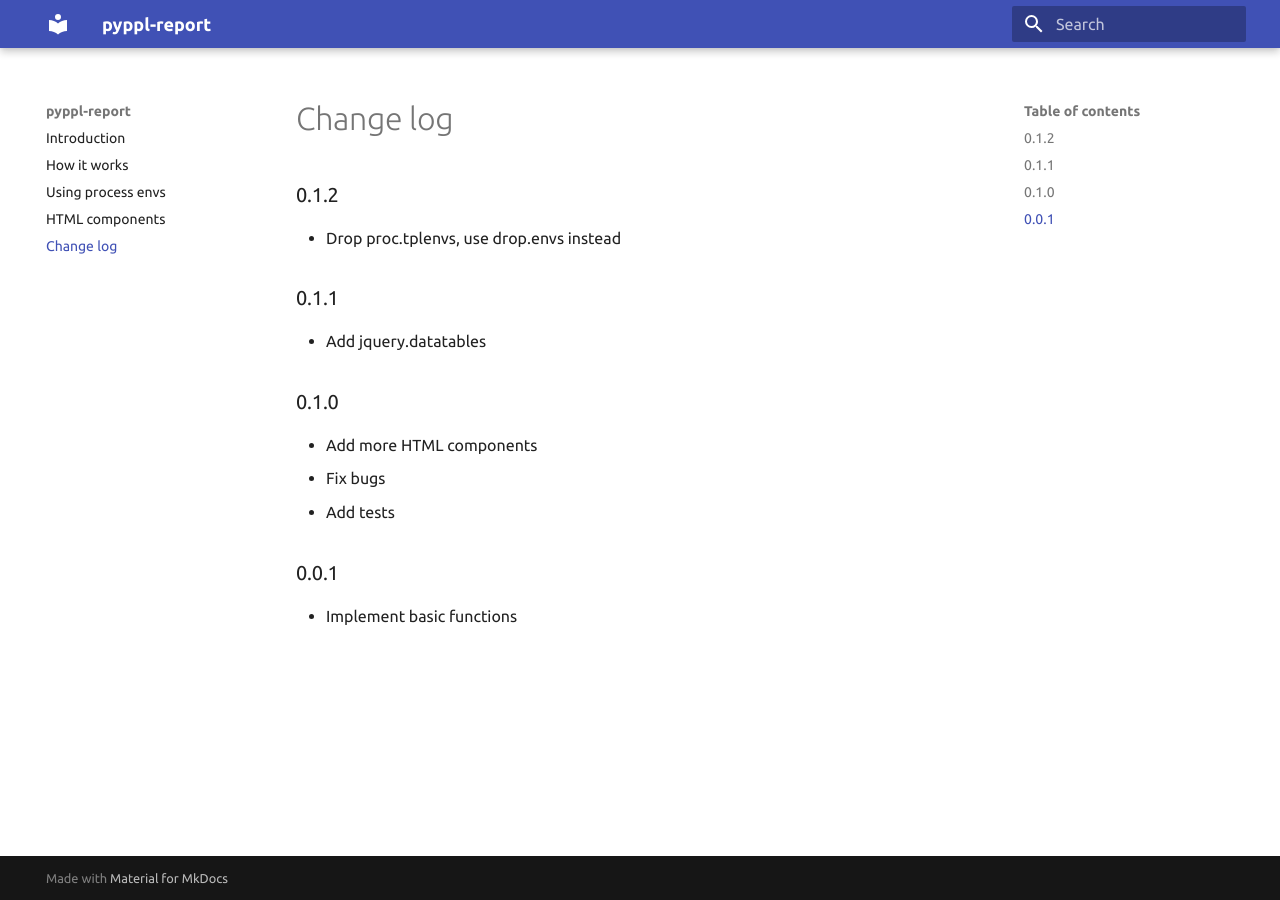
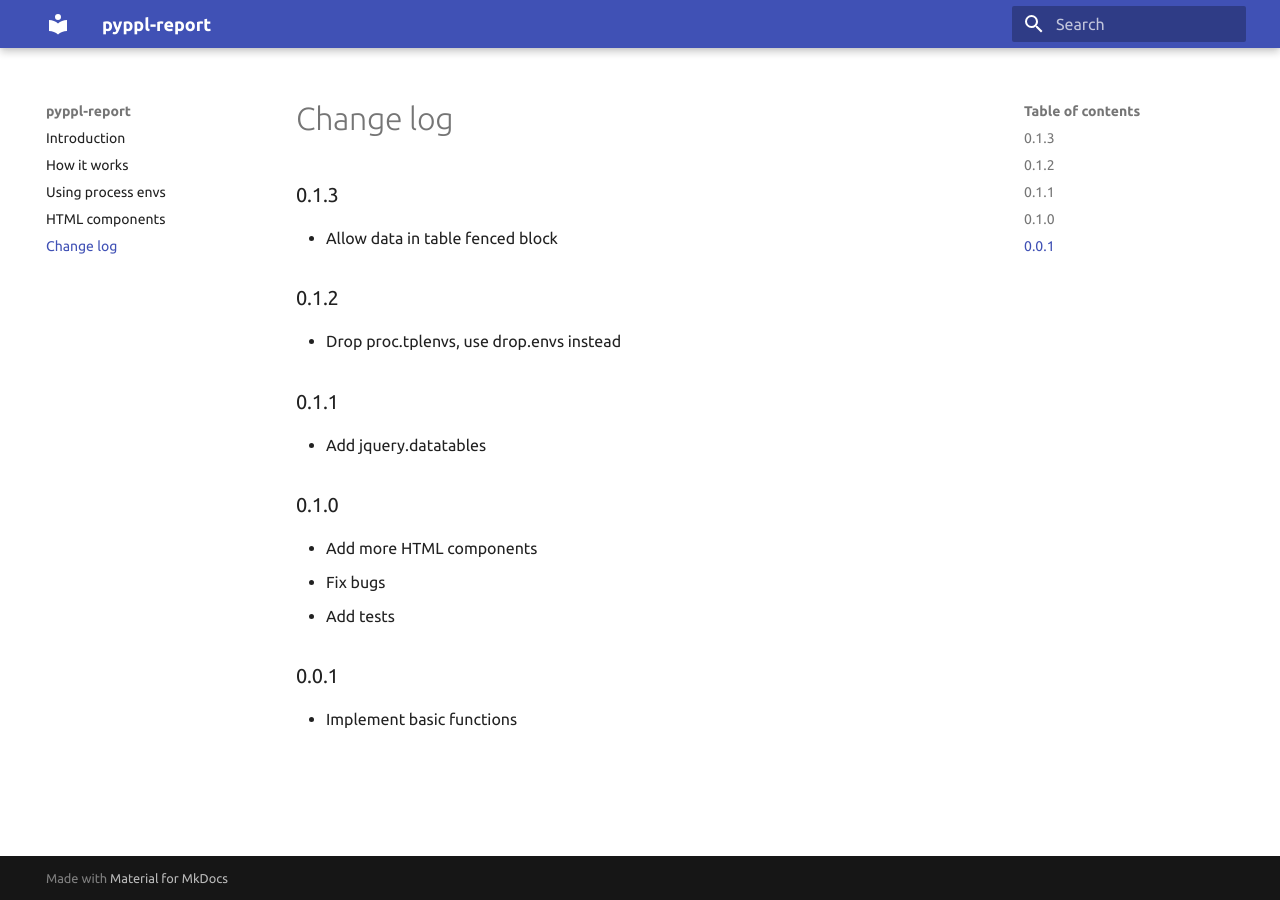
Before and after one commit to pwwang/pyppl_report, an MkDocs documentation site: the page built from docs/CHANGELOG.md, in a window 1280 px wide. Built offline with MkDocs 1.6.1 and Material for MkDocs 9.7.7, drawn with Linux system fonts in a browser that asks for light colours.

Commit message:
Update CHANGELOG

```diff
--- a/docs/CHANGELOG.md
+++ b/docs/CHANGELOG.md
@@ -1,3 +1,6 @@
+## 0.1.3
+- Allow data in table fenced block
+
 ## 0.1.2
 - Drop proc.tplenvs, use drop.envs instead
 
```
